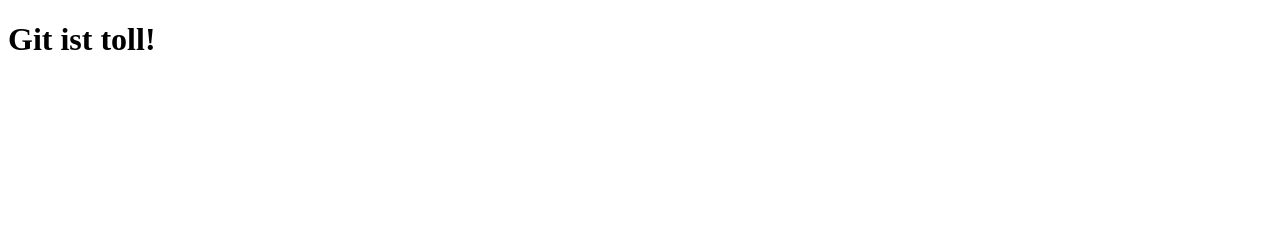
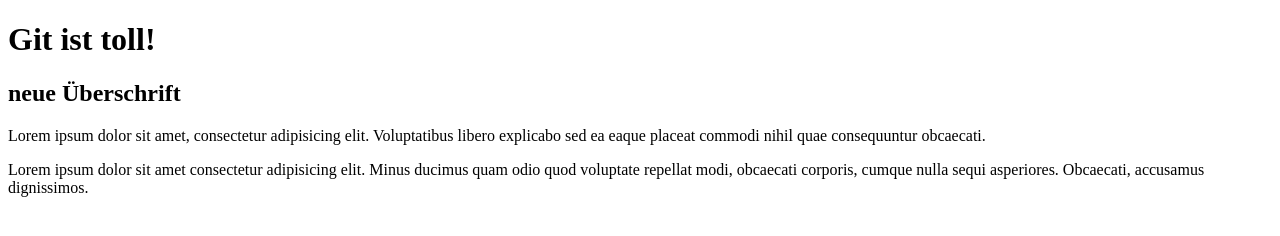
Before and after one commit to kleeblattdev/git_test, a plain HTML site: page index.html in a window 1280 px wide. Drawn offline with Linux system fonts and the light colour scheme.

Commit message:
added dev branch

```diff
--- a/index.html
+++ b/index.html
@@ -8,5 +8,11 @@
 </head>
 <body>
     <h1>Git ist toll!</h1>
+
+    <section>
+        <h2>neue Überschrift</h2>
+        <p>Lorem ipsum dolor sit amet, consectetur adipisicing elit. Voluptatibus libero explicabo sed ea eaque placeat commodi nihil quae consequuntur obcaecati.</p>
+        <p>Lorem ipsum dolor sit amet consectetur adipisicing elit. Minus ducimus quam odio quod voluptate repellat modi, obcaecati corporis, cumque nulla sequi asperiores. Obcaecati, accusamus dignissimos.</p>
+    </section>
 </body>
 </html>
```
